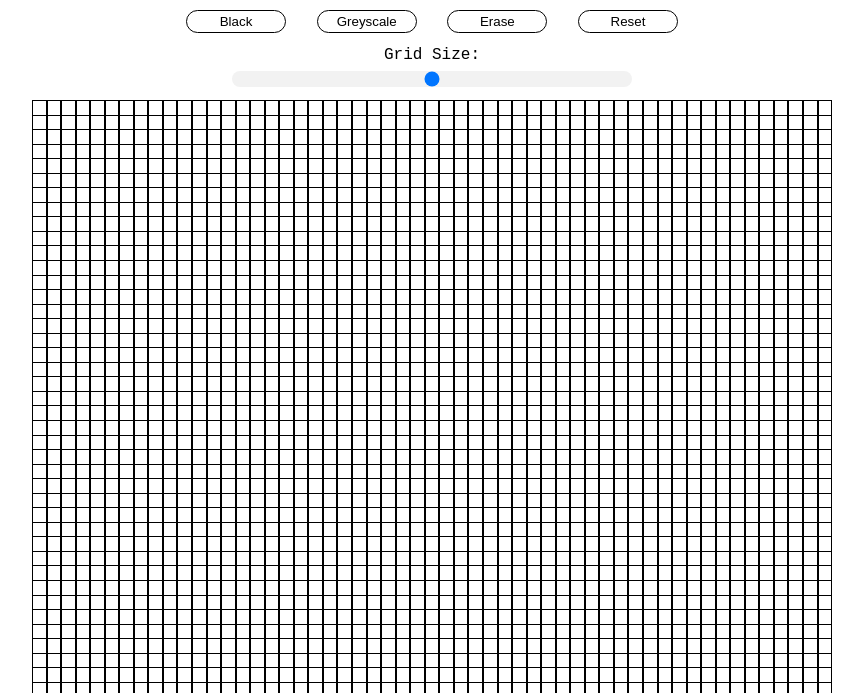
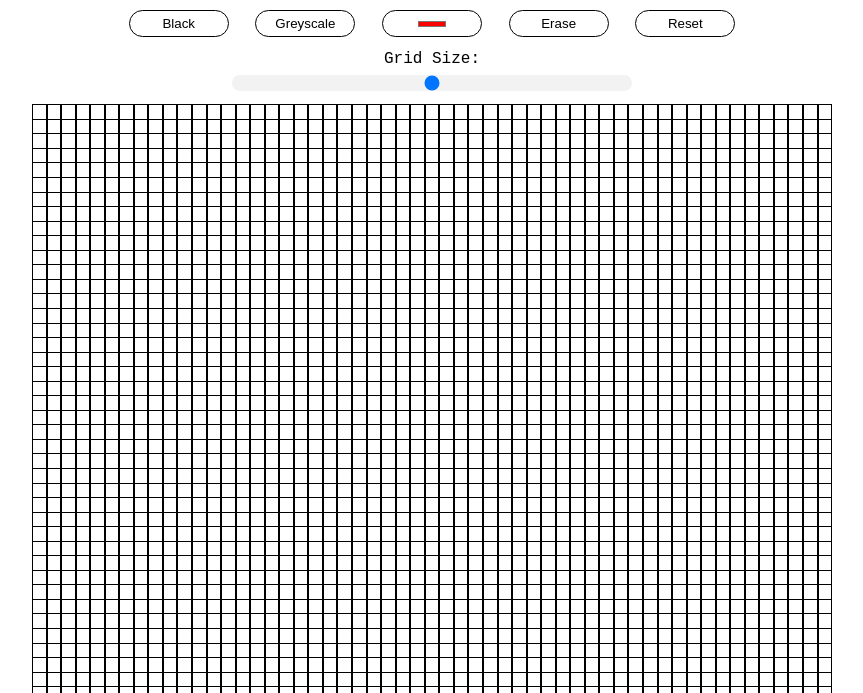
Before and after one commit to BenWarwick-Champion/etch-a-sketch, a plain HTML site: page index.html in a window 1280 px wide. Shown: the part 104-797 px from the top of the page, without its empty margins (208-1071 px from the left). Drawn offline with Linux system fonts and the light colour scheme.

Commit message:
Add colour picker and drawing

```diff
--- a/app.js
+++ b/app.js
@@ -31,6 +31,9 @@ function updateColor() {
                 break;
             case 'greyscale':
                 modeGreyscale(this);
+                break;
+            case 'colour':
+                this.style.backgroundColor = colour;
                 break;
             case 'erase':
                 this.style.backgroundColor = '#fff';
@@ -74,9 +77,11 @@ function endDrawing() {
 createGrid(55);
 
 let mode = 'black';
+let colour = 'red';
 let drawing = false;
 const squares = document.querySelectorAll('.square');
 const buttons = document.querySelectorAll('button');
+const picker = document.querySelector('#colour');
 const slider = document.querySelector('.slider');
 const container = document.querySelector('.container');
 
@@ -92,7 +97,12 @@ buttons.forEach((button) => {
     });
 });
 
-slider.addEventListener('change', () => {
+picker.addEventListener('input', (e) => {
+    mode = 'colour';
+    colour = e.target.value;
+});
+
+slider.addEventListener('input', () => {
     let container = document.querySelector('.container');
     while (container.firstChild) {
         container.removeChild(container.firstChild);
--- a/index.html
+++ b/index.html
@@ -13,9 +13,10 @@
 
 <body>
     <h1>Etch-A-Sketch</h1>
-    <span>
+    <span id="controls">
         <button id="black">Black</button>
         <button id="greyscale">Greyscale</button>
+        <input id="colour" type="color" value="#ff0000">
         <button id="erase">Erase</button>
         <button id="reset">Reset</button>
     </span>
--- a/style.css
+++ b/style.css
@@ -21,6 +21,10 @@ h1 {
 }
 
 /* Controls */
+#controls {
+    display: flex;
+}
+
 button {
     margin: 1em;
     width: 100px;
@@ -37,6 +41,21 @@ button:active {
 
 button:hover {
     box-shadow: 0 0 8px 2px rgba(0,0,0,0.2);
+}
+
+#colour {
+    margin: 1em;
+    width: 100px;
+    height: 2em;
+    padding: 0.4em 2.5em;
+    background: none;
+    border: solid 1px;
+    border-radius: 15px;
+}
+
+#colour:active {
+    background-color: #666;
+    color: #fff;
 }
 
 .slider {
```
